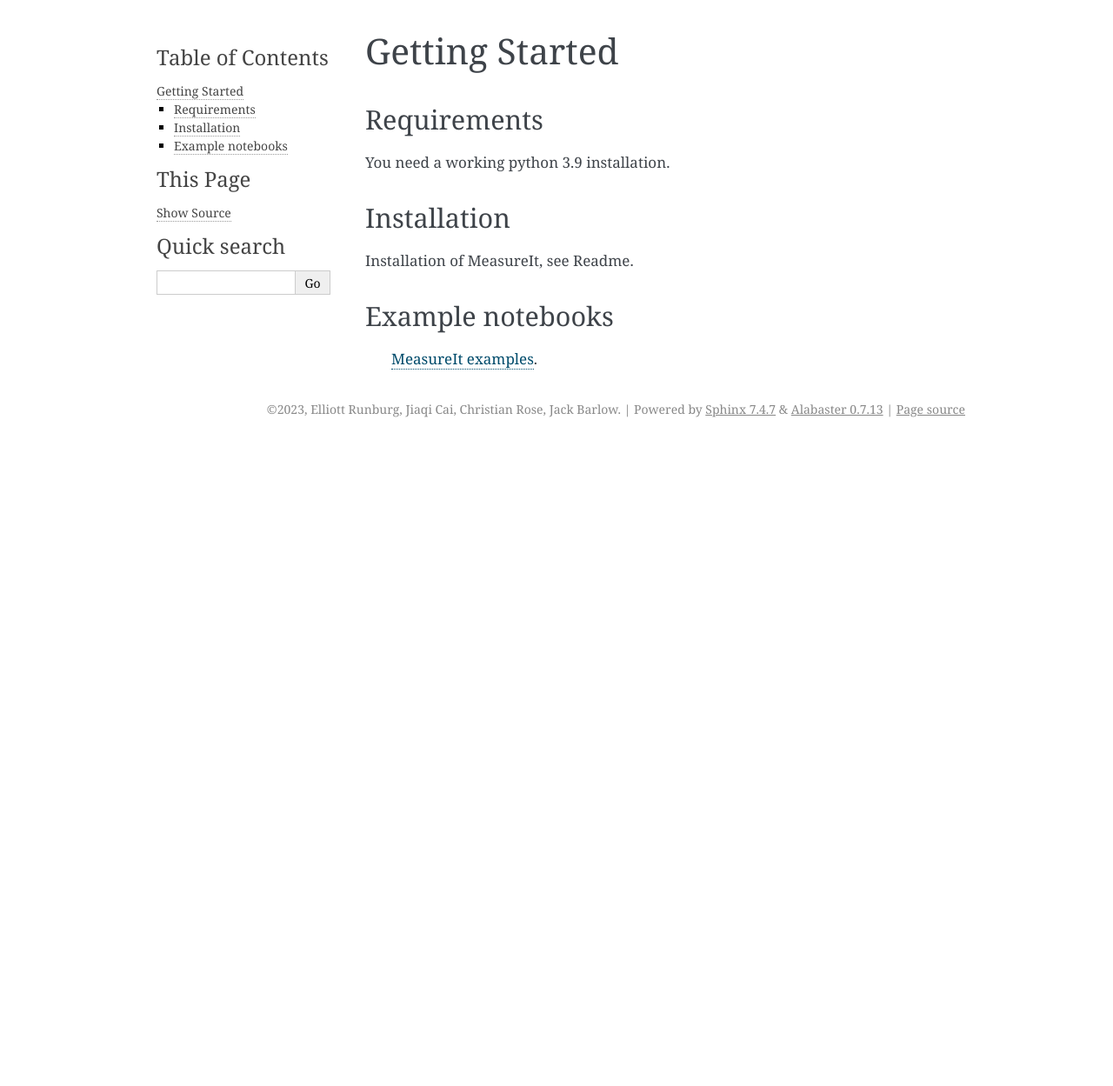
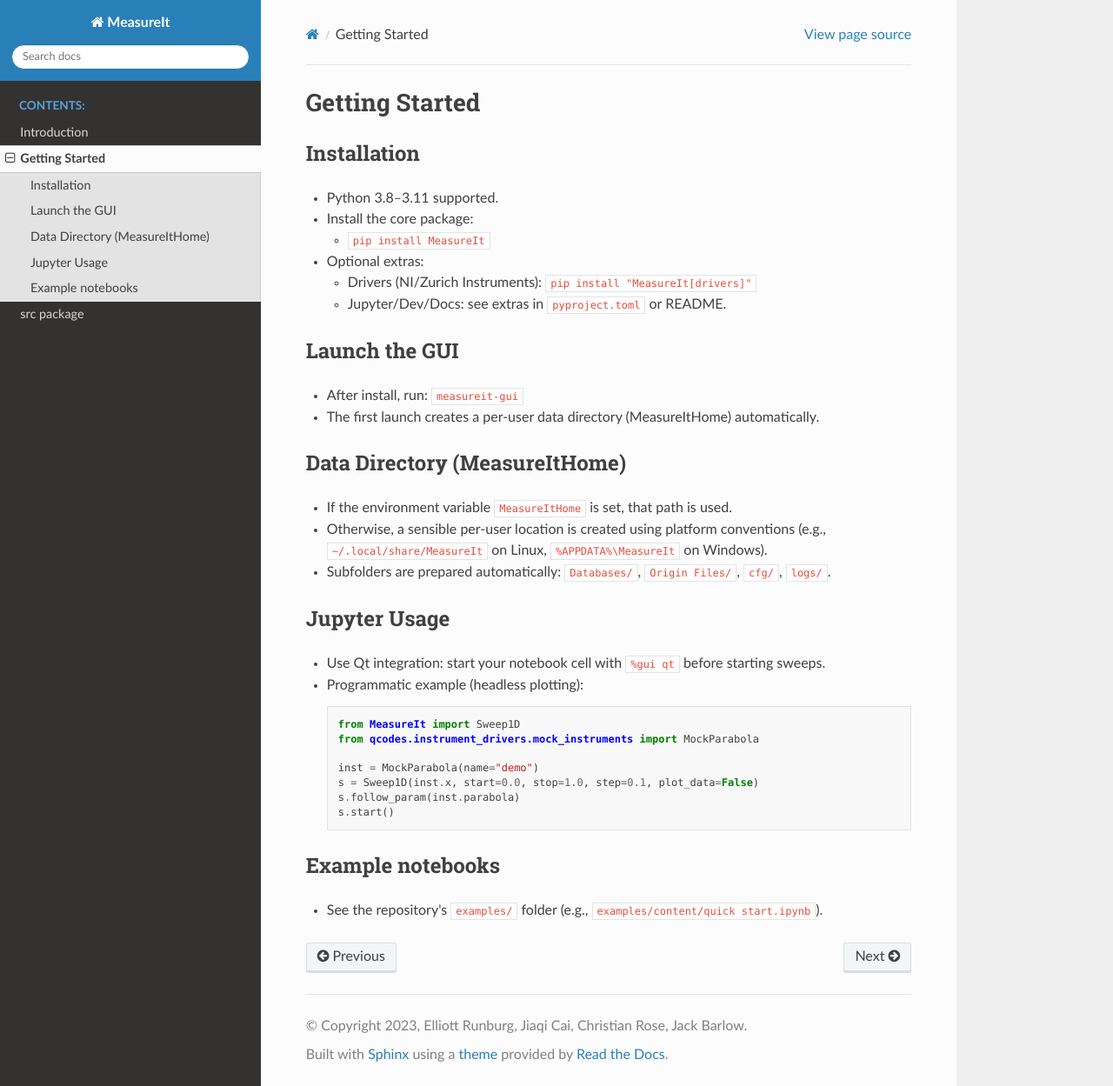
Before and after one commit to nanophys/MeasureIt, a Sphinx documentation site: the page built from docs/source/start/index.rst, in a window 1280 px wide and 1249 px high. Shown: the whole window at 87% size. Built offline with Sphinx 7.4.7 and the Read the Docs theme 3.1.0, drawn with Linux system fonts in a browser that asks for light colours; pages that are not in the unit, such as notebooks, are missing from menus.

Commit message:
Revise docs, add example DB, and clean up notebook outputs
Improved Sphinx documentation configuration and intro content, updated getting started instructions, and clarified installation and usage steps. Added an example database and related files. Cleared outputs and execution counts from the quick start Jupyter notebook for a cleaner example.

```diff
--- a/docs/source/conf.py
+++ b/docs/source/conf.py
@@ -12,9 +12,13 @@
 import os
 import sys
 import sphinx_rtd_theme
-sys.path.insert(0, os.path.abspath('../../../MeasureIt/'))
-sys.path.insert(0, os.path.abspath('..'))
-sys.path.insert(0, os.path.abspath('../../'))
+
+# Ensure the installed package or the local src layout is importable.
+# Prefer the local src path for in-repo builds.
+ROOT = os.path.abspath(os.path.join(__file__, "..", "..", ".."))
+SRC = os.path.join(ROOT, "src")
+if os.path.isdir(SRC):
+    sys.path.insert(0, SRC)
 
 # -- Project information -----------------------------------------------------
 # https://www.sphinx-doc.org/en/master/usage/configuration.html#project-information
@@ -32,8 +36,17 @@
 # ones.
 
 extensions = [
-	'sphinx.ext.napoleon',
-	'sphinx_rtd_theme',
+    'sphinx.ext.autodoc',
+    'sphinx.ext.autosummary',
+    'sphinx.ext.napoleon',
+    'sphinx.ext.viewcode',
+    'myst_parser',
+    'sphinx_rtd_theme',
+]
+autosummary_generate = True
+autodoc_mock_imports = [
+    # Heavy/optional GUI and instrument deps
+    'PyQt5', 'pyqtgraph', 'nidaqmx', 'zhinst',
 ]
 
 # Add any paths that contain templates here, relative to this directory.
@@ -59,7 +72,7 @@
 # The theme to use for HTML and HTML Help pages.  See the documentation for
 # a list of builtin themes.
 
-html_theme = 'alabaster'
+html_theme = 'sphinx_rtd_theme'
 
 # Add any paths that contain custom static files (such as style sheets) here,
 # relative to this directory. They are copied after the builtin static files,
--- a/docs/source/start/index.rst
+++ b/docs/source/start/index.rst
@@ -3,22 +3,50 @@
 Getting Started
 ===============
 
-.. toctree::
-   :maxdepth: 2
-
-
-Requirements
+Installation
 ------------
 
-You need a working python 3.9 installation.
+- Python 3.8–3.11 supported.
+- Install the core package:
 
-Installation
-------------
-Installation of MeasureIt, see Readme.
+  - ``pip install MeasureIt``
 
+- Optional extras:
 
+  - Drivers (NI/Zurich Instruments): ``pip install "MeasureIt[drivers]"``
+  - Jupyter/Dev/Docs: see extras in ``pyproject.toml`` or README.
+
+Launch the GUI
+--------------
+
+- After install, run: ``measureit-gui``
+- The first launch creates a per-user data directory (MeasureItHome) automatically.
+
+Data Directory (MeasureItHome)
+------------------------------
+
+- If the environment variable ``MeasureItHome`` is set, that path is used.
+- Otherwise, a sensible per-user location is created using platform conventions
+  (e.g., ``~/.local/share/MeasureIt`` on Linux, ``%APPDATA%\MeasureIt`` on Windows).
+- Subfolders are prepared automatically: ``Databases/``, ``Origin Files/``, ``cfg/``, ``logs/``.
+
+Jupyter Usage
+-------------
+
+- Use Qt integration: start your notebook cell with ``%gui qt`` before starting sweeps.
+- Programmatic example (headless plotting):
+
+  .. code-block:: python
+
+     from MeasureIt import Sweep1D
+     from qcodes.instrument_drivers.mock_instruments import MockParabola
+
+     inst = MockParabola(name="demo")
+     s = Sweep1D(inst.x, start=0.0, stop=1.0, step=0.1, plot_data=False)
+     s.follow_param(inst.parabola)
+     s.start()
 
 Example notebooks
--------------------------
+-----------------
 
- `MeasureIt examples <../examples/Tutorial.ipynb>`__.
+- See the repository's ``examples/`` folder (e.g., ``examples/content/quick start.ipynb``).
```
Also changed, not shown: docs/source/intro.rst (+17 -11 lines), .readthedocs.yaml, examples/content/quick start.ipynb, 3 other files.
